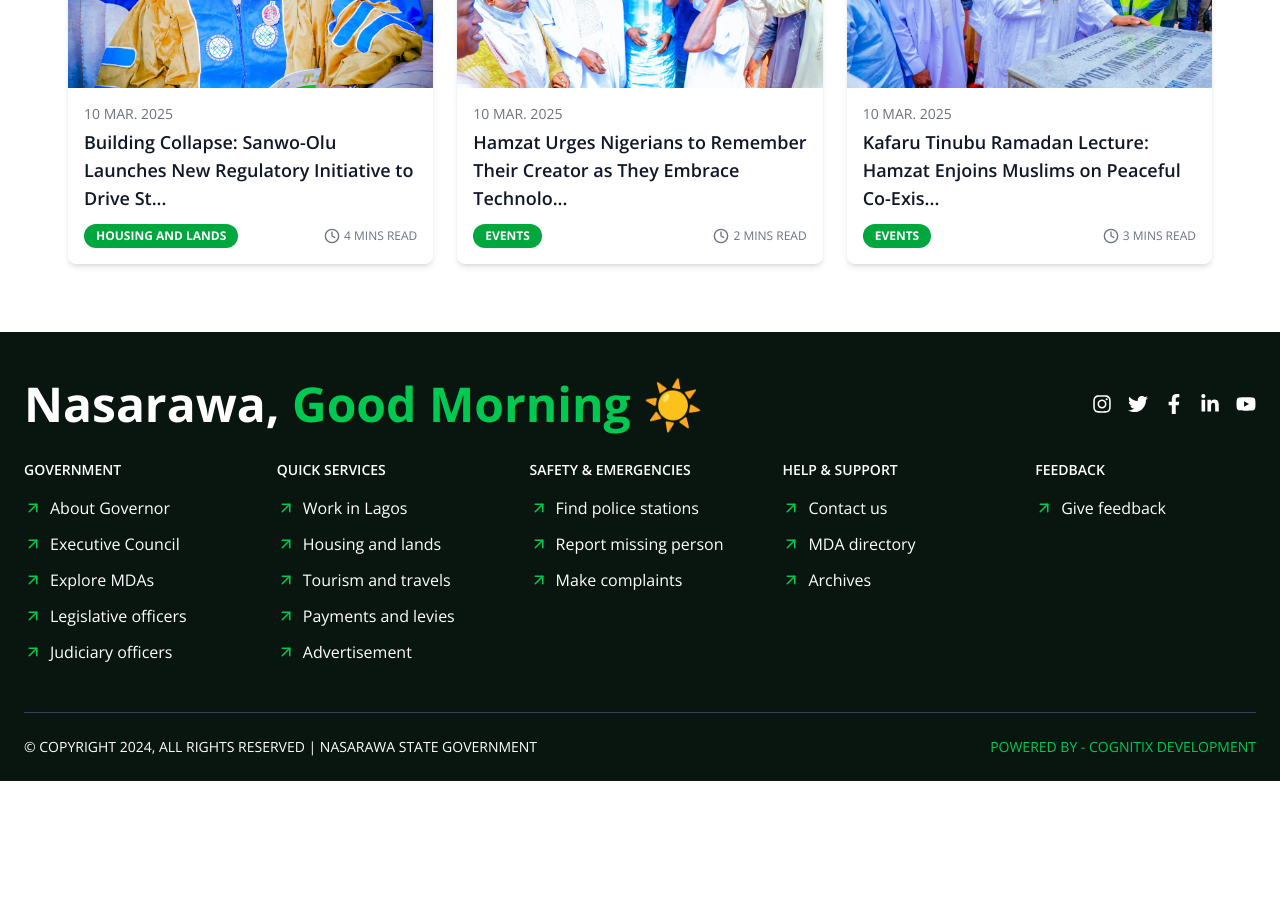
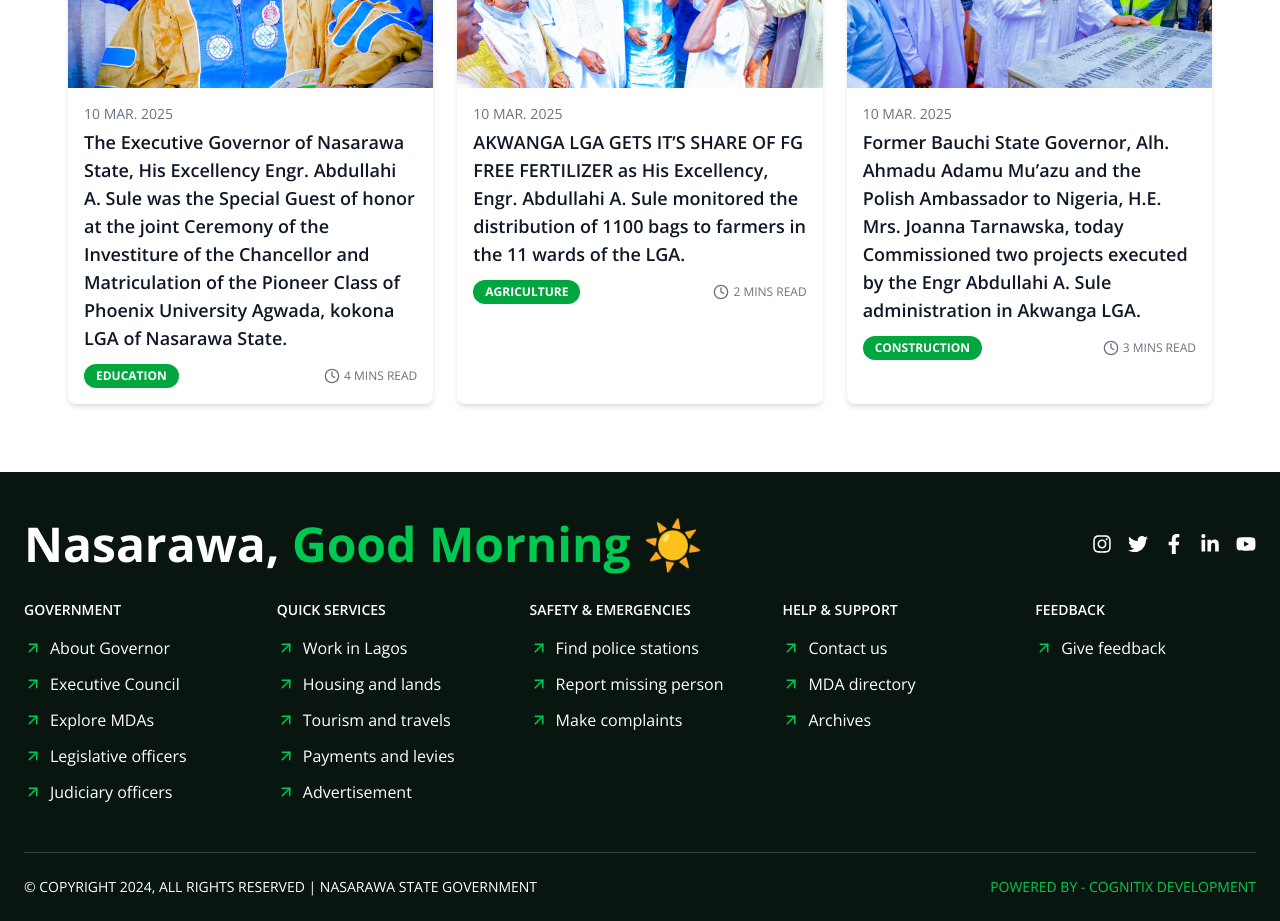
Before and after one commit to Youssoufai/nasarawa-state, a Next.js app: page / in a window 1280 px wide. Shown: the part 4680-5601 px from the top of the page. Before the commit the page ends 5461 px from the top, so only its background shows below. Built offline with nearby package versions, Linux system fonts and the light colour scheme.

Commit message:
deployed

```diff
--- a/app/components/News.jsx
+++ b/app/components/News.jsx
@@ -6,24 +6,24 @@ const articles = [
         id: 1,
         image: "governor.jpeg",
         date: "10 MAR. 2025",
-        title: "Building Collapse: Sanwo-Olu Launches New Regulatory Initiative to Drive St...",
-        category: "HOUSING AND LANDS",
+        title: "The Executive Governor of Nasarawa State, His Excellency Engr. Abdullahi A. Sule was the Special Guest of honor at the joint Ceremony of the Investiture of the Chancellor and Matriculation of the Pioneer Class of Phoenix University Agwada, kokona LGA of Nasarawa State.",
+        category: "EDUCATION",
         readTime: "4 MINS READ",
     },
     {
         id: 2,
         image: "governor2.jpeg",
         date: "10 MAR. 2025",
-        title: "Hamzat Urges Nigerians to Remember Their Creator as They Embrace Technolo...",
-        category: "EVENTS",
+        title: "AKWANGA LGA GETS IT’S SHARE OF FG FREE FERTILIZER as His Excellency, Engr. Abdullahi A. Sule monitored the distribution of 1100 bags to farmers in the 11 wards of the LGA.",
+        category: "AGRICULTURE",
         readTime: "2 MINS READ",
     },
     {
         id: 3,
         image: "governor3.jpeg",
         date: "10 MAR. 2025",
-        title: "Kafaru Tinubu Ramadan Lecture: Hamzat Enjoins Muslims on Peaceful Co-Exis...",
-        category: "EVENTS",
+        title: "Former Bauchi State Governor, Alh. Ahmadu Adamu Mu’azu and the Polish Ambassador to Nigeria, H.E. Mrs. Joanna Tarnawska, today Commissioned two projects executed by the Engr Abdullahi A. Sule administration in Akwanga LGA.",
+        category: "CONSTRUCTION",
         readTime: "3 MINS READ",
     },
 ];
```
